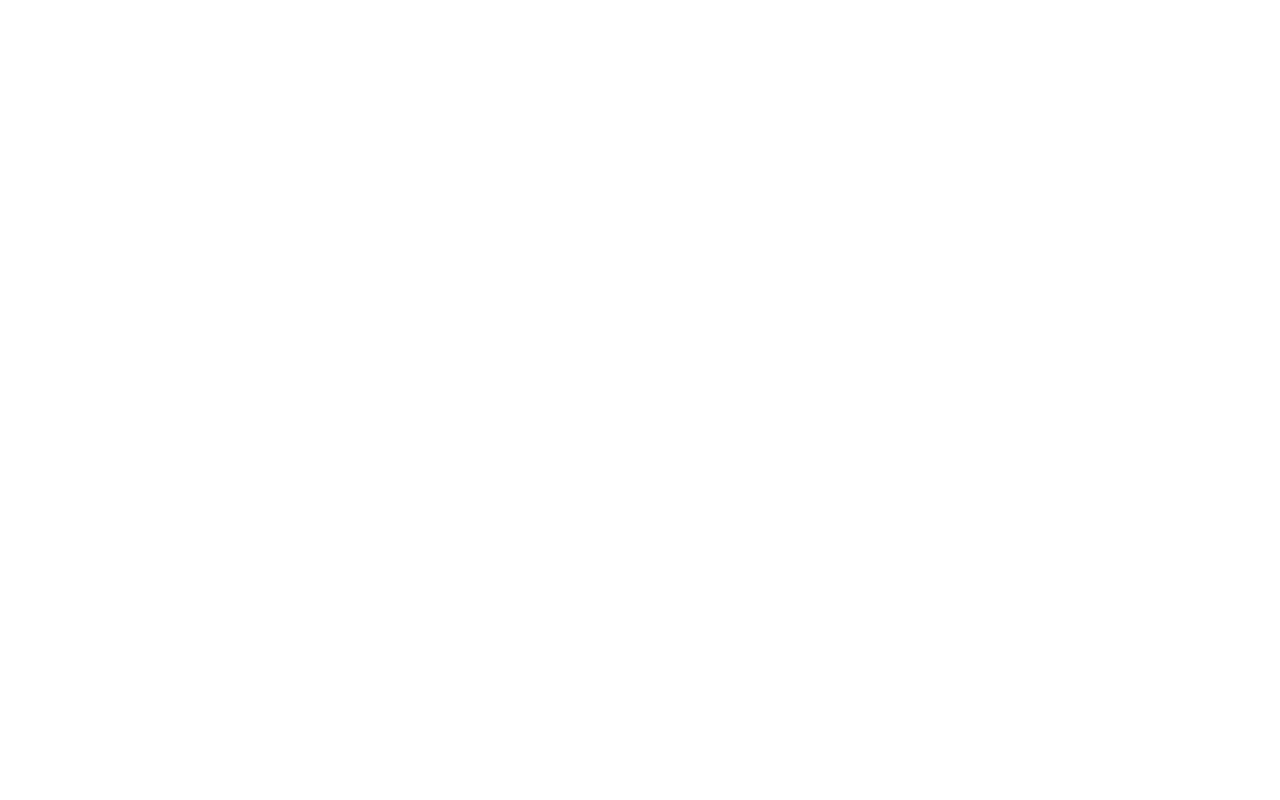
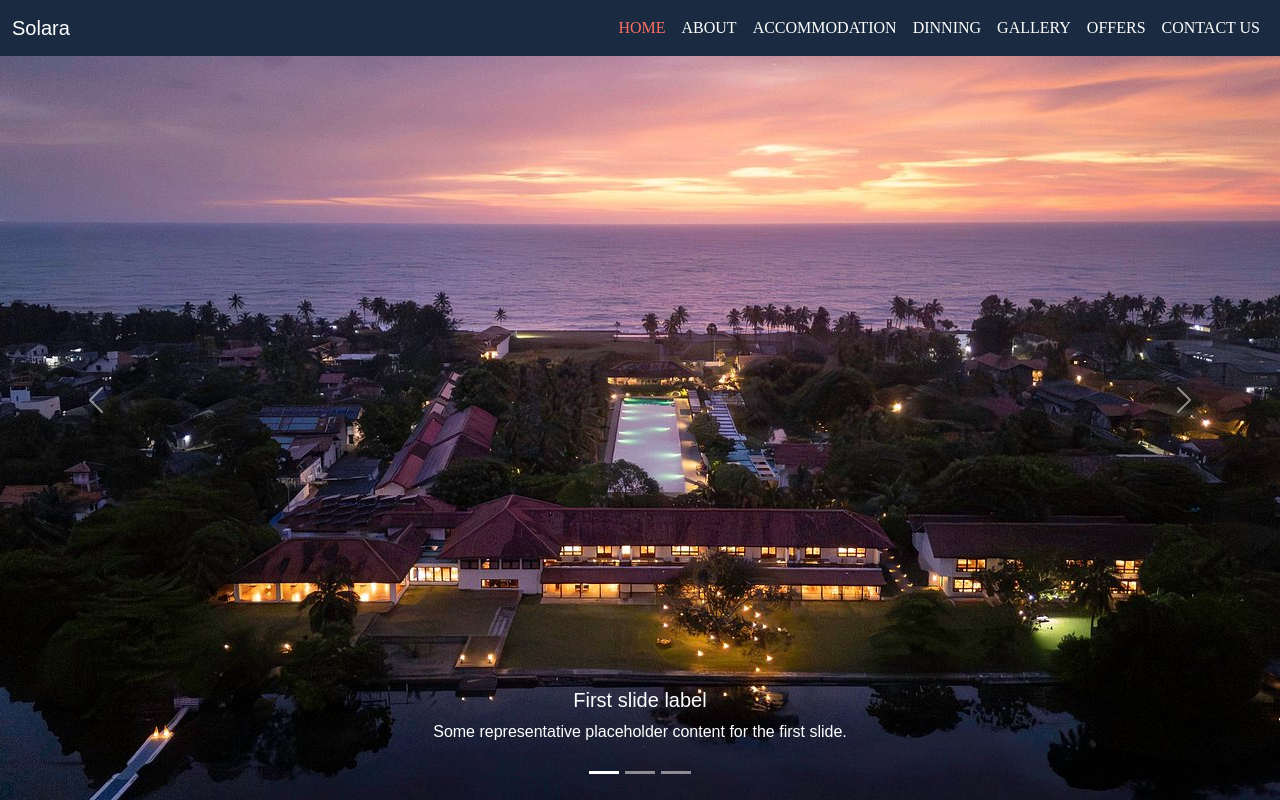
Before and after one commit to ddsere/Hotel-Solara, a plain HTML site: page index.html in a window 1280 px wide. Drawn offline with nearby package versions, Linux system fonts and the light colour scheme.

Commit message:
carousel

```diff
--- a/css/style.css
+++ b/css/style.css
@@ -0,0 +1,57 @@
+:root {
+  --primary: #f4b400; /* Gold */
+  --secondary: #1a2a40; /* Deep Navy */
+  --accent: #ff6f61; /* Coral */
+  --background: #faf3e0; /* Soft Cream */
+  --text: #333333; /* Charcoal */
+}
+
+body {
+  margin: 0;
+  font-family: "Arial", sans-serif;
+  background-color: var(--background);
+  color: var(--text);
+}
+
+header,
+header.navbar,
+header .navbar {
+  background-color: var(--secondary) !important;
+  color: white !important;
+}
+
+.navbar,
+.navbar-brand,
+.navbar-nav,
+.nav-link,
+.navbar-toggler,
+.navbar-collapse {
+  color: white !important;
+}
+
+.nav-link.active {
+  color: var(--accent) !important;
+}
+
+.navbar-nav .nav-link:hover {
+  color: var(--accent) !important;
+}
+
+.navbar-nav .nav-link {
+  font-family: "Lora", serif; /* elegant serif */
+  font-size: 1rem;
+  font-weight: 500;
+  text-transform: uppercase;
+}
+
+.carousel,
+.carousel-inner,
+.carousel-item {
+  height: 100vh;
+}
+
+.carousel-item img {
+  height: 100vh;
+  object-fit: cover;
+  width: 100%;
+}
--- a/index.html
+++ b/index.html
@@ -4,6 +4,153 @@
     <meta charset="UTF-8" />
     <meta name="viewport" content="width=device-width, initial-scale=1.0" />
     <title>Home</title>
+    <link
+      href="https://cdn.jsdelivr.net/npm/bootstrap@5.3.7/dist/css/bootstrap.min.css"
+      rel="stylesheet"
+      integrity="sha384-LN+7fdVzj6u52u30Kp6M/trliBMCMKTyK833zpbD+pXdCLuTusPj697FH4R/5mcr"
+      crossorigin="anonymous"
+    />
+    <link rel="stylesheet" href="css/style.css" />
   </head>
-  <body></body>
+  <body>
+    <header class="header">
+      <nav class="navbar navbar-expand-lg fixed-top bg-body-tertiary">
+        <div class="container-fluid">
+          <a class="navbar-brand" href="index.html">Solara</a>
+          <button
+            class="navbar-toggler"
+            type="button"
+            data-bs-toggle="collapse"
+            data-bs-target="#navbarNav"
+            aria-controls="navbarNav"
+            aria-expanded="false"
+            aria-label="Toggle navigation"
+          >
+            <span class="navbar-toggler-icon"></span>
+          </button>
+          <div class="collapse navbar-collapse" id="navbarNav">
+            <ul class="navbar-nav ms-auto">
+              <li class="nav-item">
+                <a class="nav-link active" aria-current="page" href="index.html"
+                  >Home</a
+                >
+              </li>
+              <li class="nav-item">
+                <a class="nav-link" href="about.html">About</a>
+              </li>
+              <li class="nav-item">
+                <a class="nav-link" href="accommodation.html">Accommodation</a>
+              </li>
+              <li class="nav-item">
+                <a class="nav-link" href="dinning.html">Dinning</a>
+              </li>
+              <li class="nav-item">
+                <a class="nav-link" href="gallery.html">Gallery</a>
+              </li>
+              <li class="nav-item">
+                <a class="nav-link" href="offers.html">Offers</a>
+              </li>
+              <li class="nav-item">
+                <a class="nav-link" href="contact.html">Contact Us</a>
+              </li>
+            </ul>
+          </div>
+        </div>
+      </nav>
+    </header>
+
+    <div id="carouselExampleCaptions" class="carousel slide">
+      <div class="carousel-indicators">
+        <button
+          type="button"
+          data-bs-target="#carouselExampleCaptions"
+          data-bs-slide-to="0"
+          class="active"
+          aria-current="true"
+          aria-label="Slide 1"
+        ></button>
+        <button
+          type="button"
+          data-bs-target="#carouselExampleCaptions"
+          data-bs-slide-to="1"
+          aria-label="Slide 2"
+        ></button>
+        <button
+          type="button"
+          data-bs-target="#carouselExampleCaptions"
+          data-bs-slide-to="2"
+          aria-label="Slide 3"
+        ></button>
+      </div>
+      <div class="carousel-inner">
+        <div class="carousel-item active">
+          <img
+            src="/assets/images/owl-image-1.jpg"
+            class="d-block w-100"
+            alt="..."
+          />
+          <div class="carousel-caption d-none d-md-block">
+            <h5>First slide label</h5>
+            <p>Some representative placeholder content for the first slide.</p>
+          </div>
+        </div>
+        <div class="carousel-item">
+          <img
+            src="/assets/images/owl-image-2.jpg"
+            class="d-block w-100"
+            alt="..."
+          />
+          <div class="carousel-caption d-none d-md-block">
+            <h5>Second slide label</h5>
+            <p>Some representative placeholder content for the second slide.</p>
+          </div>
+        </div>
+        <div class="carousel-item">
+          <img
+            src="/assets/images/owl-image-3.jpg"
+            class="d-block w-100"
+            alt="..."
+          />
+          <div class="carousel-caption d-none d-md-block">
+            <h5>Third slide label</h5>
+            <p>Some representative placeholder content for the third slide.</p>
+          </div>
+        </div>
+      </div>
+      <button
+        class="carousel-control-prev"
+        type="button"
+        data-bs-target="#carouselExampleCaptions"
+        data-bs-slide="prev"
+      >
+        <span class="carousel-control-prev-icon" aria-hidden="true"></span>
+        <span class="visually-hidden">Previous</span>
+      </button>
+      <button
+        class="carousel-control-next"
+        type="button"
+        data-bs-target="#carouselExampleCaptions"
+        data-bs-slide="next"
+      >
+        <span class="carousel-control-next-icon" aria-hidden="true"></span>
+        <span class="visually-hidden">Next</span>
+      </button>
+    </div>
+
+    <script
+      src="https://cdn.jsdelivr.net/npm/bootstrap@5.3.7/dist/js/bootstrap.bundle.min.js"
+      integrity="sha384-ndDqU0Gzau9qJ1lfW4pNLlhNTkCfHzAVBReH9diLvGRem5+R9g2FzA8ZGN954O5Q"
+      crossorigin="anonymous"
+    ></script>
+    <script
+      src="https://cdn.jsdelivr.net/npm/@popperjs/core@2.11.8/dist/umd/popper.min.js"
+      integrity="sha384-I7E8VVD/ismYTF4hNIPjVp/Zjvgyol6VFvRkX/vR+Vc4jQkC+hVqc2pM8ODewa9r"
+      crossorigin="anonymous"
+    ></script>
+    <script
+      src="https://cdn.jsdelivr.net/npm/bootstrap@5.3.7/dist/js/bootstrap.min.js"
+      integrity="sha384-7qAoOXltbVP82dhxHAUje59V5r2YsVfBafyUDxEdApLPmcdhBPg1DKg1ERo0BZlK"
+      crossorigin="anonymous"
+    ></script>
+  </body>
 </html>
```
Also changed, not shown: assets/images/owl-image-1.jpg (added), assets/images/owl-image-2.jpg (added), assets/images/owl-image-3.jpg (added), assets/images/owl-image-4.jpg (added), assets/images/owl.jpg (added).
